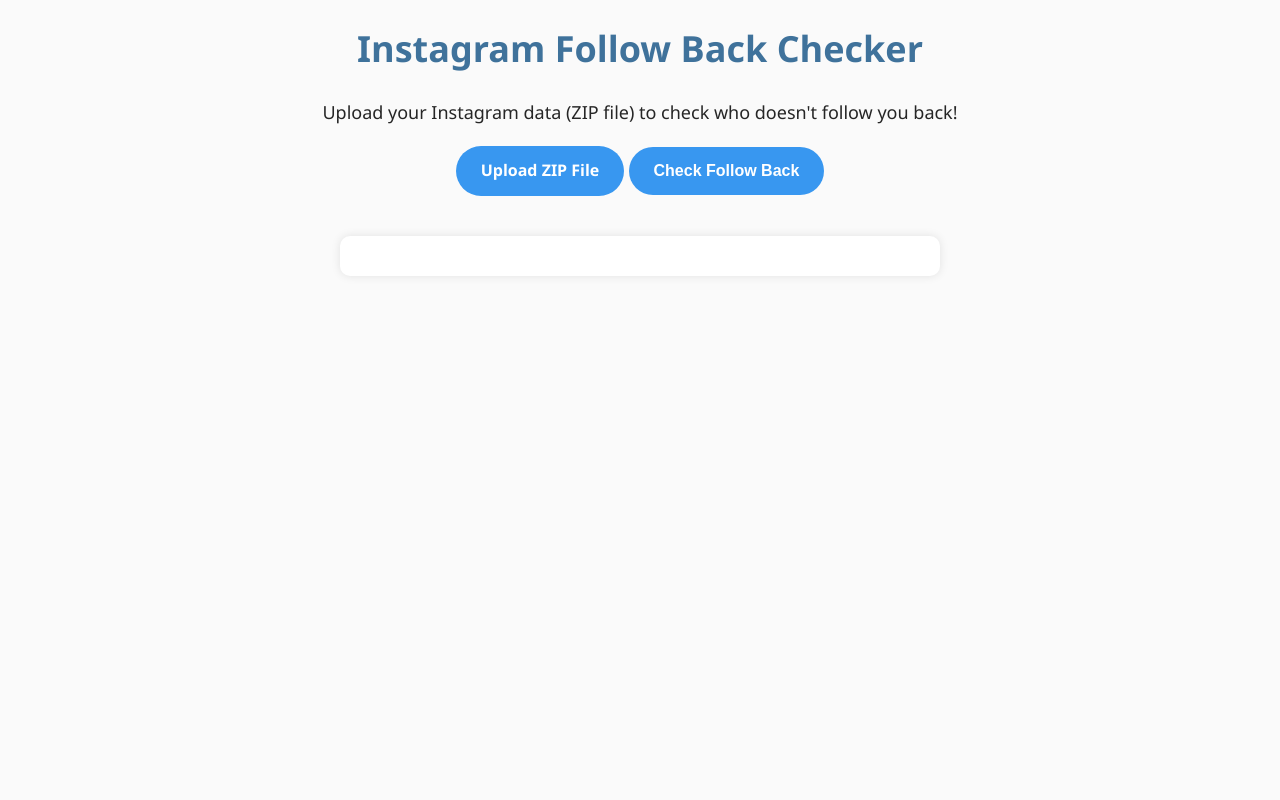
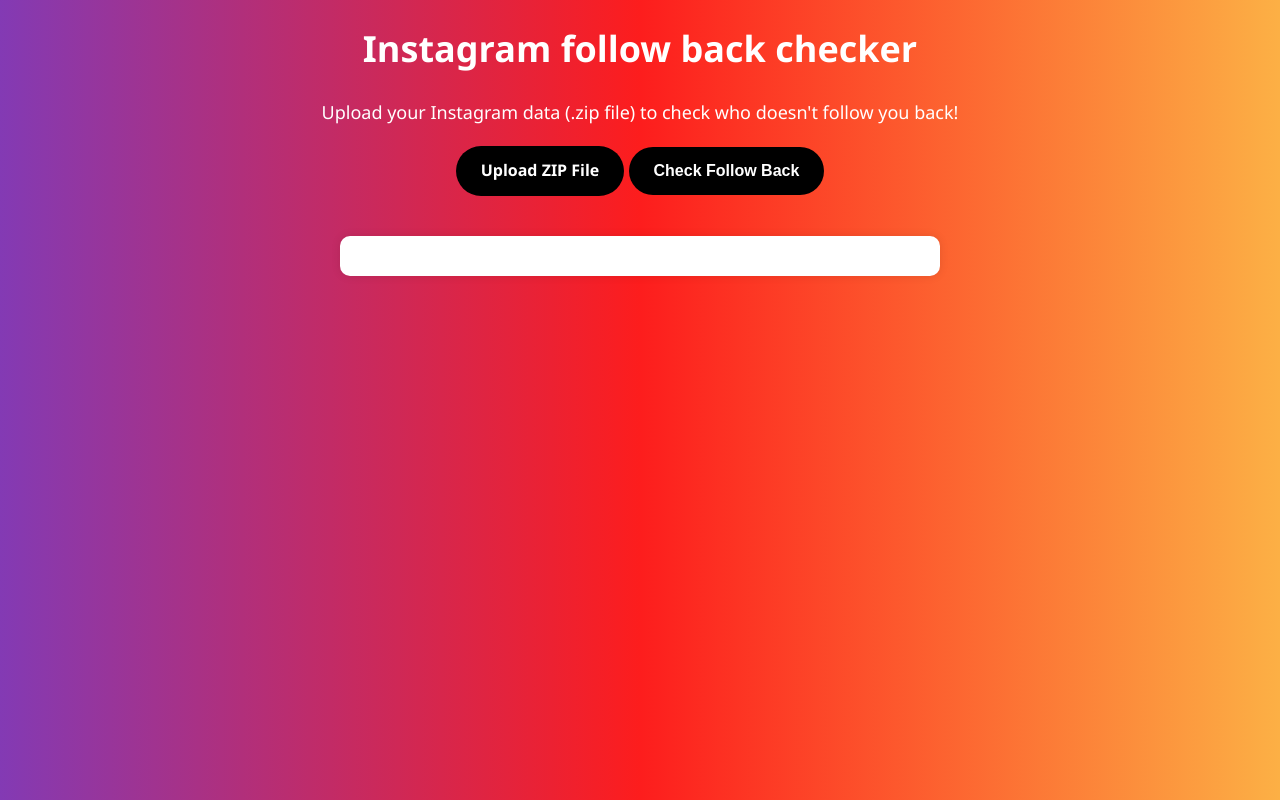
Before and after one commit to skparidhi/insta_follow_checker, a plain HTML site: page index.html in a window 1280 px wide. Drawn offline with nearby package versions, Linux system fonts and the light colour scheme.

Commit message:
Background change

```diff
--- a/index.html
+++ b/index.html
@@ -23,7 +23,7 @@
 
         h1 {
             text-align: center;
-            color: #3f729b;
+            color: #ffffff;
             font-size: 36px;
             margin-bottom: 20px;
         }
@@ -32,6 +32,7 @@
             text-align: center;
             font-size: 18px;
             margin-bottom: 20px;
+            color: #ffffff;
         }
 
         /* Upload Button Styles */
@@ -39,9 +40,18 @@
             display: none;
         }
 
+        .gradient {
+        background: #833ab4;
+        background: linear-gradient(
+        to right,
+        #833ab4,#fd1d1d,#fcb045
+        );
+        }
+
+
         .upload-button {
             display: inline-block;
-            background-color: #3897f0;
+            background-color: #000000;
             color: white;
             padding: 12px 25px;
             border-radius: 30px;
@@ -54,7 +64,7 @@
 
         .follow-back-button {
             display: inline-block;
-            background-color: #3897f0;
+            background-color: #000000;
             color: white;
             padding: 15px 25px;
             border-radius: 30px;
@@ -66,11 +76,11 @@
         }
 
         .follow-back-button:hover {
-            background-color: #4b9df5;
+            background-color: #490000;
         }
 
         .upload-button:hover {
-            background-color: #4b9df5;
+            background-color: #490000;
         }
 
         label {
@@ -135,9 +145,9 @@
         }
     </style>
 </head>
-<body>
-    <h1>Instagram Follow Back Checker</h1>
-    <p>Upload your Instagram data (ZIP file) to check who doesn't follow you back!</p>
+<body class="gradient">
+    <h1>Instagram follow back checker</h1>
+    <p>Upload your Instagram data (.zip file) to check who doesn't follow you back!</p>
 
     <!-- Upload button for ZIP file -->
     <center>
```
